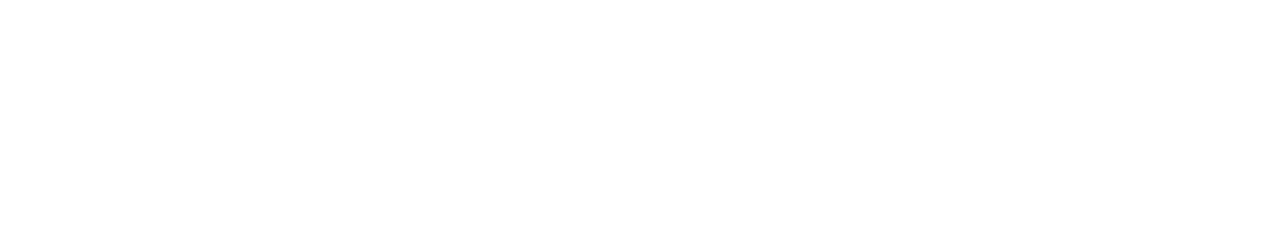
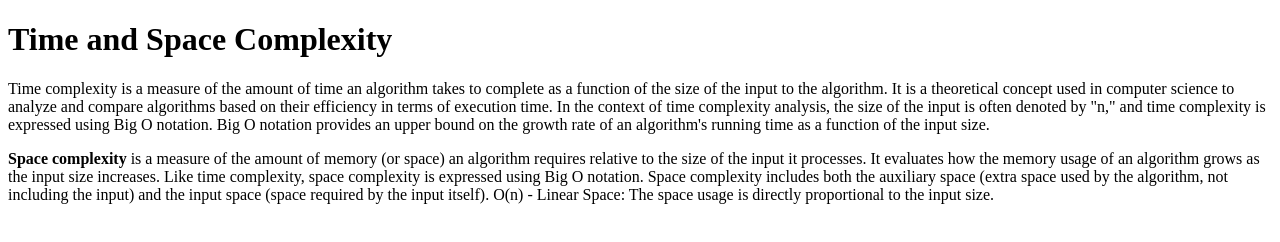
Before and after one commit to acciojob/time-and-space-complexity-salveshailesh, a website: page main.html in a window 1280 px wide. Drawn offline with Linux system fonts and the light colour scheme.

Commit message:
created a submission

```diff
--- a/main.html
+++ b/main.html
@@ -1,16 +1,32 @@
 <!DOCTYPE html>
+<html lang="en">
+  <head>
+    <meta charset="UTF-8" />
+    <meta name="viewport" content="width=device-width, initial-scale=1.0" />
+    <title>Document</title>
+  </head>
+  <body>
+    <h1>Time and Space Complexity</h1>
+    <p>
+      Time complexity is a measure of the amount of time an algorithm takes to
+      complete as a function of the size of the input to the algorithm. It is a
+      theoretical concept used in computer science to analyze and compare
+      algorithms based on their efficiency in terms of execution time. In the
+      context of time complexity analysis, the size of the input is often
+      denoted by "n," and time complexity is expressed using Big O notation. Big
+      O notation provides an upper bound on the growth rate of an algorithm's
+      running time as a function of the input size.
+    </p>
 
-<html>
-
-<head>
-	<link rel="stylesheet" href="styles.css">
-</head>
-
-<body>
-	<!-- the entire body must be written by student -->
-    <script type="text/javascript" src="./script.js">
-</script>
-
-</body>
-
+    <p>
+      <b>Space complexity</b> is a measure of the amount of memory (or space) an
+      algorithm requires relative to the size of the input it processes. It
+      evaluates how the memory usage of an algorithm grows as the input size
+      increases. Like time complexity, space complexity is expressed using Big O
+      notation. Space complexity includes both the auxiliary space (extra space
+      used by the algorithm, not including the input) and the input space (space
+      required by the input itself).
+      O(n) - Linear Space: The space usage is directly proportional to the input size.
+    </p>
+  </body>
 </html>
```
